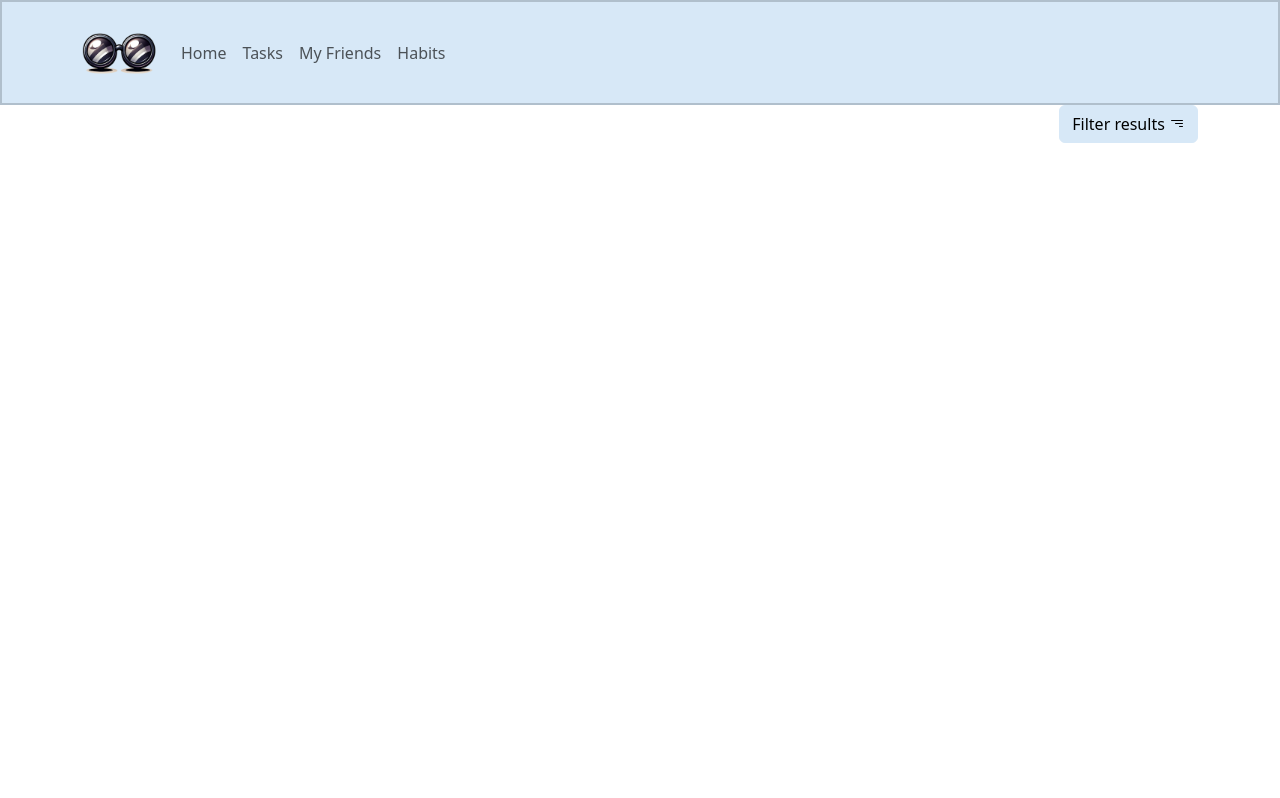
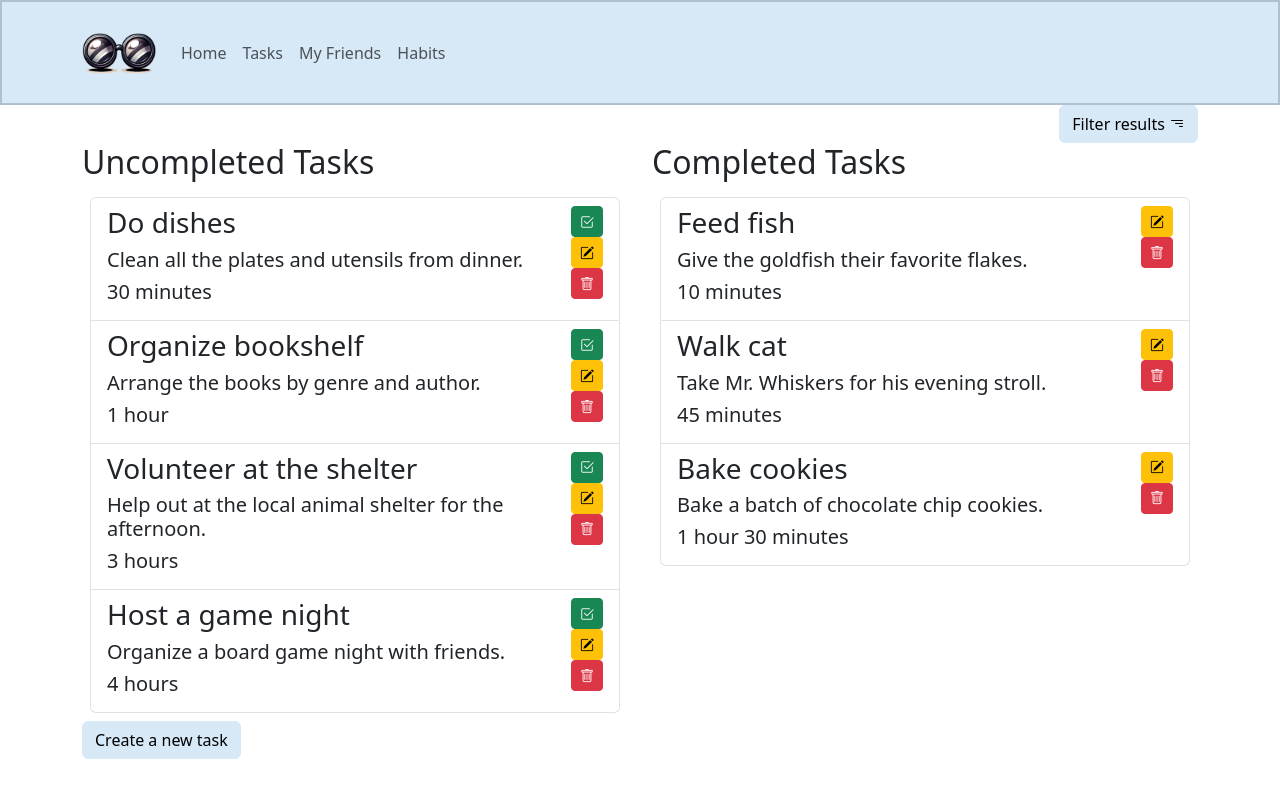
Before and after one commit to doctorbond2/GRUPPARBETE-Project-Morfjus, a React (Vite) app: page /tasks in a window 1280 px wide. Built offline with nearby package versions, Linux system fonts and the light colour scheme.

Commit message:
timeformerge

```diff
--- a/src/components/tasksComp/TaskForms.jsx
+++ b/src/components/tasksComp/TaskForms.jsx
@@ -46,7 +46,7 @@ const TaskForms = ({ handleTimeChange, formatTime, minutes, addTask }) => {
           placeholder="Task title"
           value={title}
           onChange={(e) => setTitle(e.target.value)}
-          maxLength={26}
+          maxLength={32}
         />
       </Form.Group>
 
@@ -57,7 +57,7 @@ const TaskForms = ({ handleTimeChange, formatTime, minutes, addTask }) => {
           placeholder="Task description"
           value={description}
           onChange={(e) => setDescription(e.target.value)}
-          maxLength={100}
+          maxLength={200}
         />
       </Form.Group>
 
@@ -91,7 +91,7 @@ const TaskForms = ({ handleTimeChange, formatTime, minutes, addTask }) => {
           onChange={handleTimeChange}
         />
       </Form.Group>
-
+      <Button>Back</Button>
       <Button variant="primary" type="submit">
         Create task
       </Button>
--- a/src/pages/Tasks.jsx
+++ b/src/pages/Tasks.jsx
@@ -136,6 +136,35 @@ const Tasks = ({ tasks, setTasks }) => {
             </Dropdown>
           </Offcanvas.Body>
         </Offcanvas>
+        <Col>
+          <h2>Uncompleted Tasks</h2>
+          <ListGroup className="p-2 ms-auto">
+            {unCompletedTasks.map((task) => (
+              <Task
+                key={task.id}
+                task={task}
+                onMarkAsCompleted={markAsCompleted}
+                onSaveEdit={saveEdit}
+                onRemoveTask={removeTask}
+              />
+            ))}
+          </ListGroup>
+          <Button onClick={handleCreateNewTask}>Create a new task</Button>
+        </Col>
+        <Col>
+          <h2>Completed Tasks</h2>
+          <ListGroup className="p-2 ms-auto">
+            {completedTasks.map((task) => (
+              <Task
+                key={task.id}
+                task={task}
+                onMarkAsCompleted={markAsCompleted}
+                onSaveEdit={saveEdit}
+                onRemoveTask={removeTask}
+              />
+            ))}
+          </ListGroup>
+        </Col>
       </Row>
     </Container>
   );
```
